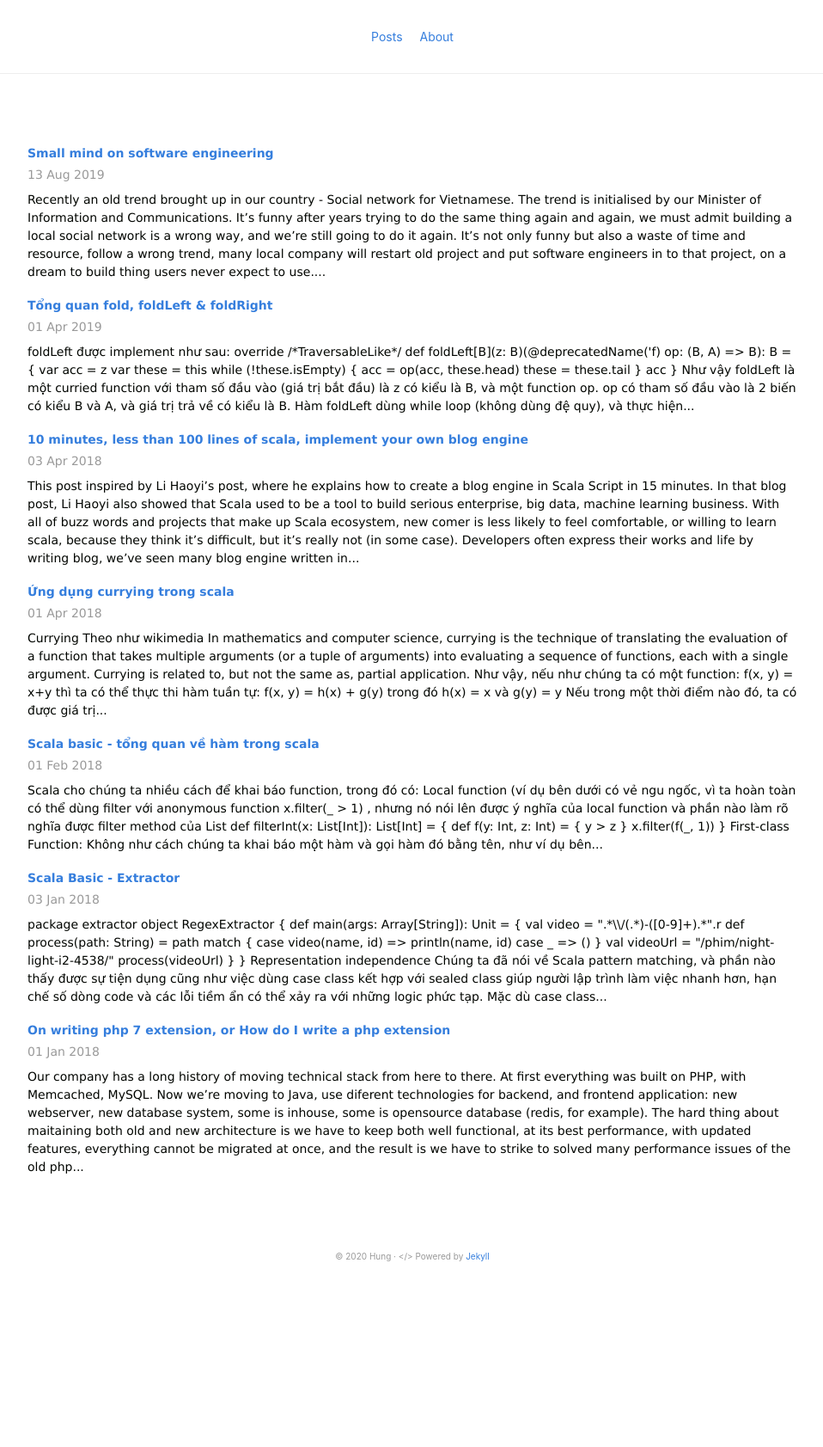
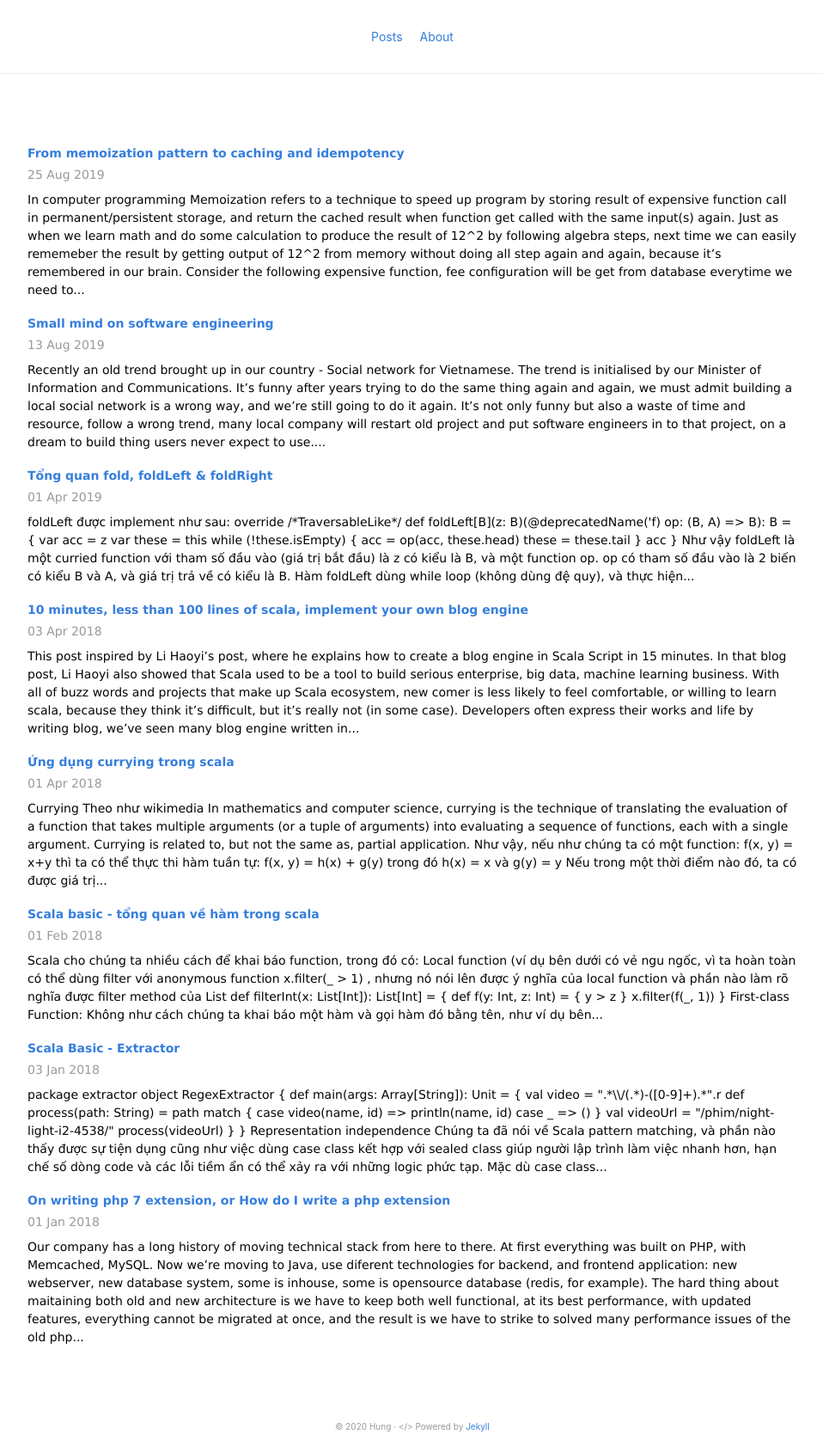
Before and after one commit to whatvn/whatvn.github.io, a Jekyll site: the page built from index.html, in a window 1280 px wide. Shown: the whole page at 86% size, without its empty margins (160-1118 px from the left). Built offline with Jekyll 4.4.1, drawn with Linux system fonts in a browser that asks for light colours; nearby versions of some CDN libraries; before the commit the page ends 1485 px from its top, so only the background shows below that; part of the change alters nothing that is shown.

Commit message:
memoization pattern

````diff
--- a/_layouts/default.html
+++ b/_layouts/default.html
@@ -27,7 +27,7 @@
         {% if page.title %}
           <div class="mb4">
             {% if page.date %}<div class="fw600 light-silver mt1">{{ page.date | date_to_string }}</div>{% endif %}
-            <h1 class="ttu f3 mt0 lh-title cb mb2">
+            <h1 class="f3 mt0 lh-title cb mb2">
               {% if is_post %}
               {% endif %}
               {{ page.title }}
--- /dev/null
+++ b/_posts/2020-03-10-Memorization.md
@@ -0,0 +1,391 @@
+---
+title: From memoization pattern to caching and idempotency
+date: 2019-08-25 12:00:00
+---
+
+In computer programming Memoization refers to a technique to speed up program by storing result of expensive function call
+in permanent/persistent storage, and return the cached result when function get called with the same input(s) again.
+
+Just as when we learn math and do some calculation to produce the result of 12^2 by following algebra steps, next time we can easily rememeber
+the result by getting output of 12^2 from memory without doing all step again and again, because it's remembered in our brain.
+
+Consider the following expensive function, fee configuration will be get from database everytime we need to calculate fee for a special transaction.
+```python
+def calFee(productId, amount):
+    fee = getFee(productId)
+    return amount * fee.percent
+```
+Memoization pattern can be applied so that, with the same productId, fee configuration only loaded from database once, then can be remembered and return immedately for the next call.
+
+```python
+fees = {}
+def calFee(productId, amount):
+    fee = None
+    if productId in fees:
+        fee = fees[productId]
+    else:
+        fee = getFee(productId)
+        fees[productId] = fee
+    return amount * fee.percent
+```
+
+Computer programmer often implement memoization in much the same way, call it caching. Memoization is added inside function and explicity define how result is set and get.
+
+Some programming languages and frameworks also designed to provide a way to do this automatically.
+For example in python, we do not necessary set/get result to/from memory inside function implementation. Decorator can help.
+
+In this version, fee configuration function can be pure, it means we only get data from database, without dealing anything with cache get and set. We also remove global caches object, because in Python everything is an object, caches can be attached directly into feeFunc
+
+```python
+
+def memoX(feeFunc):
+   def precheck(productId):
+      if not hasattr(feeFunc, 'caches'): feeFunc.caches = {}
+      if productId in feeFunc.caches:
+         return feeFunc.caches[productId]
+      feeFunc.caches[productId] = feeFunc(productId)
+      return feeFunc.caches[productId]
+   return precheck
+
+def calFee(productId, amount):
+    getFee(productId) * amount
+
+@memoX
+def getFee(productId):
+   import time
+   time.sleep(1)
+   return 0.1
+
+def main():
+    calFee(100, 1000)
+    calFee(100, 2000)
+
+if __name__ == '__main__':
+    main()
+```
+
+In Java, Scala we can implement almost the same with Annotation. Framework such as Spring provides @Cacheable annotation, white Play has similar thing named @Cached or @CacheFor.
+
+# Idempotency
+So why the title mentioned idempotency? We use memoization to implement cache, the most reason is to speed up our application.
+Nowaday, cache is being used widely, from small website to very big platform, from local to distributed, but still, mostly because of speed.
+
+In distributed application, software is deployed as multi instances, a request can be processed by any instance of application cluster, and somehow, it can be processed twice or more than twice.
+
+A cache can be used to prevent processing an event twice, we cache result of previos computation, when we can differentiate between requests, we can prevent processing request multiple time. At first glance, we can think the pattern applied here because of speed, but in some scenario, it's for safety.
+
+Take an ecommerce application, has a feature to allow user to buy credit by money. The application connects to some payment gateway to do payment for example. At checkout step, user will be redirected to payment gateway to input payment credential information, and if the process went well, payment gateway will send an event to our application to notify the payment transaction status.
+
+What happen if we received 2 notifications for the same transaction?
+
+A bad implementation will be end up by giving user 2 x requested credit point.
+A good implementation will check for order status, then ignore or process payment transaction. But this way we will have to read database many time to check and make sure order status is success or not.
+
+A better implementaion is using memoization pattern. Same API input will always return same output, even if the same input get into our API multiple times, in API development, we name it `idempotent API`.
+
+>
+> On a long enough time scale, everything can happen will happen
+
+Network is not reliable, that why almost every network library has retry strategy implementation. For example: [Apache http client](https://hc.apache.org/httpcomponents-client-ga/httpclient/apidocs/org/apache/http/impl/client/DefaultHttpRequestRetryHandler.html) has DefaultHttpRequestRetryHandler turned on by default, Apache Axis which is commonly used by bank softwares uses Apache common http client as default http client. When working with 3rd party APIs, we also try to use/implement retry strategy to by pass network error. **Retryable operation is good, but sometimes  it can be very bad.**
+
+Network error and retryable operation not also make callee misbehaviour, but also to the caller.
+
+Case 1
+
+> A.callB(transid = 1) =>
+  B.process(transid = 1) =>
+  Network error =>
+  A.retry( transid = 1 ) =>
+  B returns duplicate transaction
+
+Case 2
+
+> A.callB(transid = 1) =>
+  B.process(transid = 1) =>
+  Network error =>
+  A.retry( transid = 1 ) =>
+  B.process(transid = 1) again
+
+...and many other case.
+
+# How to implement idempotency
+
+
+
+According to previous example, if we provide an API the bank to send notification to add point into user's account, the api interface will be like this
+
+**Request**
+  - Method: *GET*
+  - Params: userid, transid & point where userid, transid are string, and point is a number
+  - Example: ?transid=1000&point=10&userid=9345
+
+**Response**
+  - Format: json contains total point of user after point is added
+  - Example:
+```json
+{
+    "point": 10,
+    "userId": "2325345"
+}
+```
+
+For the first time, implementation will be like this (I use java and jetty to demonstrate this example)
+
+```java
+package main.webserver.handler;
+
+import com.google.gson.Gson;
+import com.google.gson.GsonBuilder;
+import main.webserver.model.Point;
+import javax.servlet.ServletException;
+import javax.servlet.http.HttpServlet;
+import javax.servlet.http.HttpServletRequest;
+import javax.servlet.http.HttpServletResponse;
+import java.io.IOException;
+
+
+public class PointHandler extends HttpServlet {
+    // ingnore signature, user exists...and such
+    protected void doGet(HttpServletRequest req, HttpServletResponse resp) throws ServletException, IOException {
+        Gson gson = new GsonBuilder().create();
+
+        String transId = req.getParameter("transid");
+        String userId = req.getParameter("userid");
+        long value = Long.valueOf(req.getParameter("point"));
+
+        Point point = new Point(userId).add(transId, value);
+        resp.getWriter().write(gson.toJson(point));
+
+    }
+}
+```
+
+With above implemetation, if by some reason we receive notification twice, we will end up giving user 2x point they paid for.
+
+# Apply memoization
+
+The pattern here is yet simple to apply, it's similar to how caching is implemented. We can set/get from cache internally and explicitly inside API handler, or we can also implement decorator/annotation which wrap the API handler, or as a filter, depend on language/framework we're using.
+
+The important thing we should take care of is: we should not change business code when apply this pattern, know what to change and what to keep.
+
+Most developers choose the first way, even more and more abstraction into source code, do not care about what language/framework already support, adding more code to current implementation:
+
+
+```java
+// WebServer.java
+package main.webserver;
+
+import main.webserver.handler.PointHandler;
+import org.eclipse.jetty.server.Connector;
+import org.eclipse.jetty.server.Server;
+import org.eclipse.jetty.server.ServerConnector;
+import org.eclipse.jetty.servlet.FilterHolder;
+import org.eclipse.jetty.servlet.FilterMapping;
+import org.eclipse.jetty.servlet.ServletHandler;
+
+public class WebServer {
+
+    private Server server = new Server();
+    final String pathSpec = "/discount";
+
+    private void start() throws Exception {
+        ServletHandler servletHandler = new ServletHandler();
+        servletHandler.addServletWithMapping(PointHandler.class, pathSpec);
+        ServerConnector serverConnector = new ServerConnector(server);
+        serverConnector.setPort(8000);
+        server.setConnectors(new Connector[]{
+                serverConnector
+        });
+        server.setHandler(servletHandler);
+        server.start();
+    }
+    public static void main(String[] args) throws Exception {
+        new WebServer().start();
+    }
+}
+
+```
+
+```java
+// PointHander.java
+package main.webserver.handler;
+
+import com.google.gson.Gson;
+import com.google.gson.GsonBuilder;
+import main.webserver.model.Point;
+import javax.servlet.ServletException;
+import javax.servlet.http.HttpServlet;
+import javax.servlet.http.HttpServletRequest;
+import javax.servlet.http.HttpServletResponse;
+import java.io.IOException;
+import java.util.HashMap;
+import java.util.Map;
+
+public class PointHandler extends HttpServlet {
+    // adding a cache storage
+    private static Map<String, Point> caches = null;
+
+    public PointHandler(){
+            caches = new HashMap<>();
+    }
+    protected void doGet(HttpServletRequest req, HttpServletResponse resp) throws ServletException, IOException {
+        Gson gson = new GsonBuilder().create();
+        Point point;
+
+        String transId = req.getParameter("transid");
+        String userId = req.getParameter("userid");
+        long value = Long.valueOf(req.getParameter("point"));
+
+        // check if cache already exist by the key `transid` and return immediately
+        if (caches.containsKey(transId)) {
+            point = caches.get(transId);
+            resp.getWriter().write(gson.toJson(point));
+            return;
+        }
+        // otherwise add point to user and set item to cache
+        point = new Point(userId).add(transId, value);
+        caches.put(transId, point);
+        resp.getWriter().write(gson.toJson(point));
+
+    }
+}
+```
+
+While this solution works, it introduces more code the the main business code, changing cache behavior, add more logic to business code will most likely introduce more bug.
+
+Jetty, as a mature Http server has already supported [Filter](http://www.servlets.com/javadoc/javax/servlet/Filter.html), we can use it to implement cache without touching anything in main logic source code (logic code remains as original version), Filter is easy to implement, and flexible enough to support multi API operation, endpoint:
+
+```java
+// CacheFilter.java
+package main.webserver.filter;
+
+import com.google.gson.Gson;
+import main.webserver.model.Point;
+
+import javax.servlet.*;
+import javax.servlet.http.HttpServletResponse;
+import javax.servlet.http.HttpServletResponseWrapper;
+import java.io.CharArrayWriter;
+import java.io.IOException;
+import java.io.PrintWriter;
+import java.util.HashMap;
+import java.util.Map;
+
+public class CacheFilter implements javax.servlet.Filter{
+    private static Map<String, Point>  caches = new HashMap<>();
+    FilterConfig filterConfig = null;
+    class CharResponseWrapper extends HttpServletResponseWrapper {
+        private CharArrayWriter output;
+
+        public String toString() {
+            return output.toString();
+        }
+
+        public CharResponseWrapper(HttpServletResponse response) {
+            super(response);
+            output = new CharArrayWriter();
+        }
+
+        public PrintWriter getWriter() {
+            return new PrintWriter(output);
+        }
+    }
+    @Override
+    public void init(FilterConfig filterConfig) throws ServletException {
+        this.filterConfig = filterConfig;
+    }
+
+    @Override
+    public void doFilter(ServletRequest servletRequest, ServletResponse servletResponse, FilterChain filterChain) throws IOException, ServletException {
+        Point point;
+        Gson gson = new Gson();
+        PrintWriter writer = servletResponse.getWriter();
+        final String transId = servletRequest.getParameter("transid");
+        final String userId = servletRequest.getParameter("userid");
+        // adding parameter check, so the main handler does not have to care
+        if (transId == null || userId == null) {
+            servletResponse.getWriter().write("bad request");
+            return;
+        }
+        point = caches.get(transId);
+        if (point != null) {
+            writer.write(gson.toJson(point));
+            return;
+        }
+        CharResponseWrapper responseWrapper = new CharResponseWrapper((HttpServletResponse) servletResponse);
+        filterChain.doFilter(servletRequest, responseWrapper);
+        point = gson.fromJson(responseWrapper.output.toString(), Point.class);
+        caches.put(transId, point);
+        writer.write(gson.toJson(point));
+
+    }
+
+    @Override
+    public void destroy() {
+        this.filterConfig = null;
+
+    }
+}
+```
+
+Install the filter:
+
+```java
+package main.webserver;
+
+import main.webserver.filter.CacheFilter;
+import main.webserver.handler.PointHandler;
+import org.eclipse.jetty.server.Connector;
+import org.eclipse.jetty.server.Server;
+import org.eclipse.jetty.server.ServerConnector;
+import org.eclipse.jetty.servlet.FilterHolder;
+import org.eclipse.jetty.servlet.FilterMapping;
+import org.eclipse.jetty.servlet.ServletHandler;
+
+public class WebServer {
+
+    private Server server = new Server();
+    final String pathSpec = "/discount";
+
+    private void start() throws Exception {
+        ServletHandler servletHandler = new ServletHandler();
+        servletHandler.addServletWithMapping(PointHandler.class, pathSpec);
+        ServerConnector serverConnector = new ServerConnector(server);
+        serverConnector.setPort(8000);
+        server.setConnectors(new Connector[]{
+                serverConnector
+        });
+        // install filter
+        CacheFilter cacheFilter = new CacheFilter();
+        FilterHolder filterHolder = new FilterHolder(cacheFilter);
+        filterHolder.setName("discountCacheFilter");
+        servletHandler.addFilter(filterHolder, this.createFilterMapping(pathSpec, filterHolder));
+        // end
+        server.setHandler(servletHandler);
+        server.start();
+    }
+
+    private FilterMapping createFilterMapping(String pathSpec, FilterHolder filterHolder) {
+        FilterMapping filterMapping = new FilterMapping();
+        filterMapping.setPathSpec(pathSpec);
+        filterMapping.setFilterName(filterHolder.getName());
+        return filterMapping;
+    }
+
+    public static void main(String[] args) throws Exception {
+        new WebServer().start();
+    }
+}
+
+```
+
+Writing Jetty filter, we have to write more code, but cache can be disabled/enabled without changing a single line of main business code.
+
+
+# Conclusion
+
+Caching is very popular solution, many people use it, but sometimes we dont know it can solve many other problem.
+
+Idempotent API is very important, it can save computation resource, also prevent processing request multiple times, behave exactly the same if a single request get called multiple time.
+
+Language and framework was born many years ago, what we want to do, maybe someone already add to the framework we use, don't try to re-invent the wheel.
````
